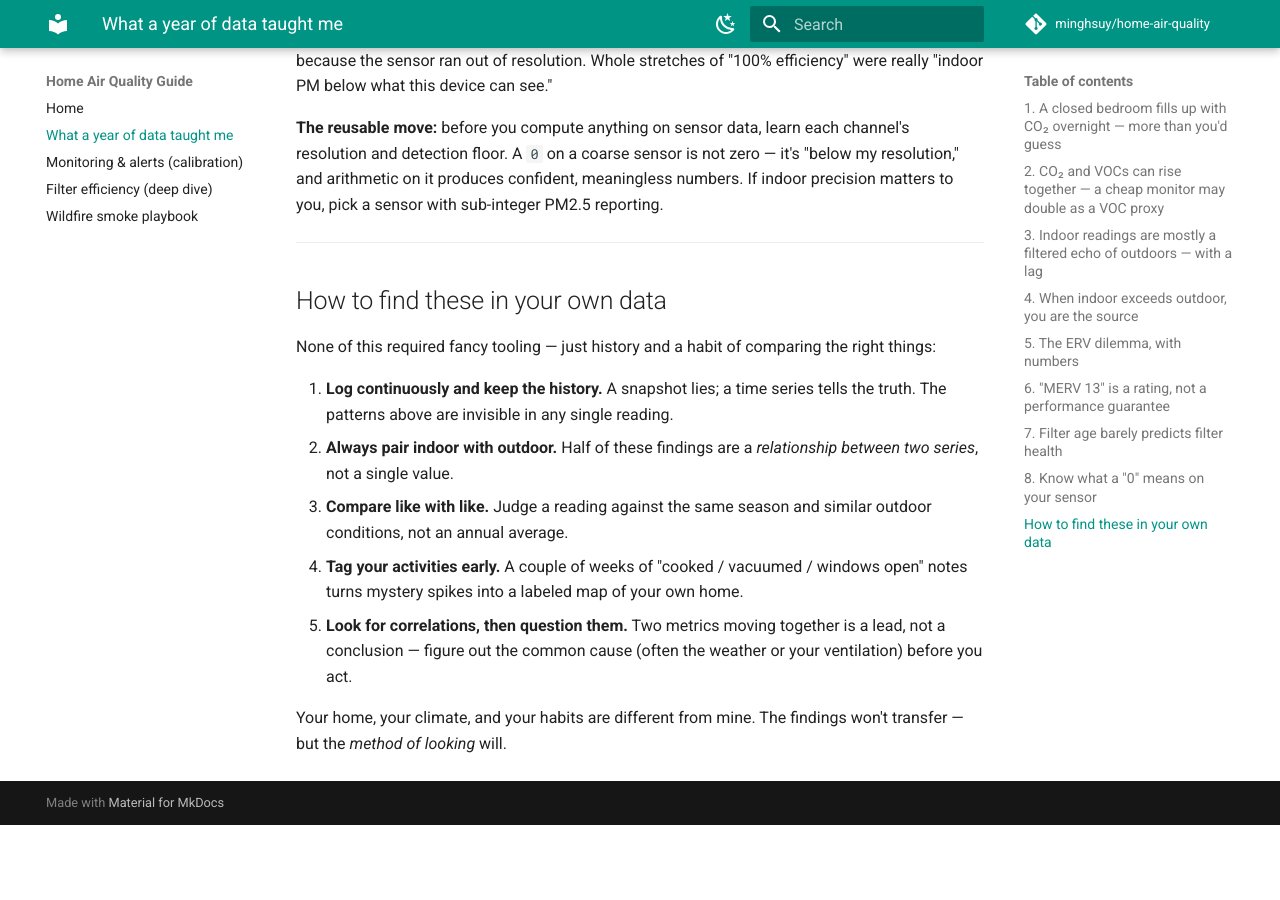
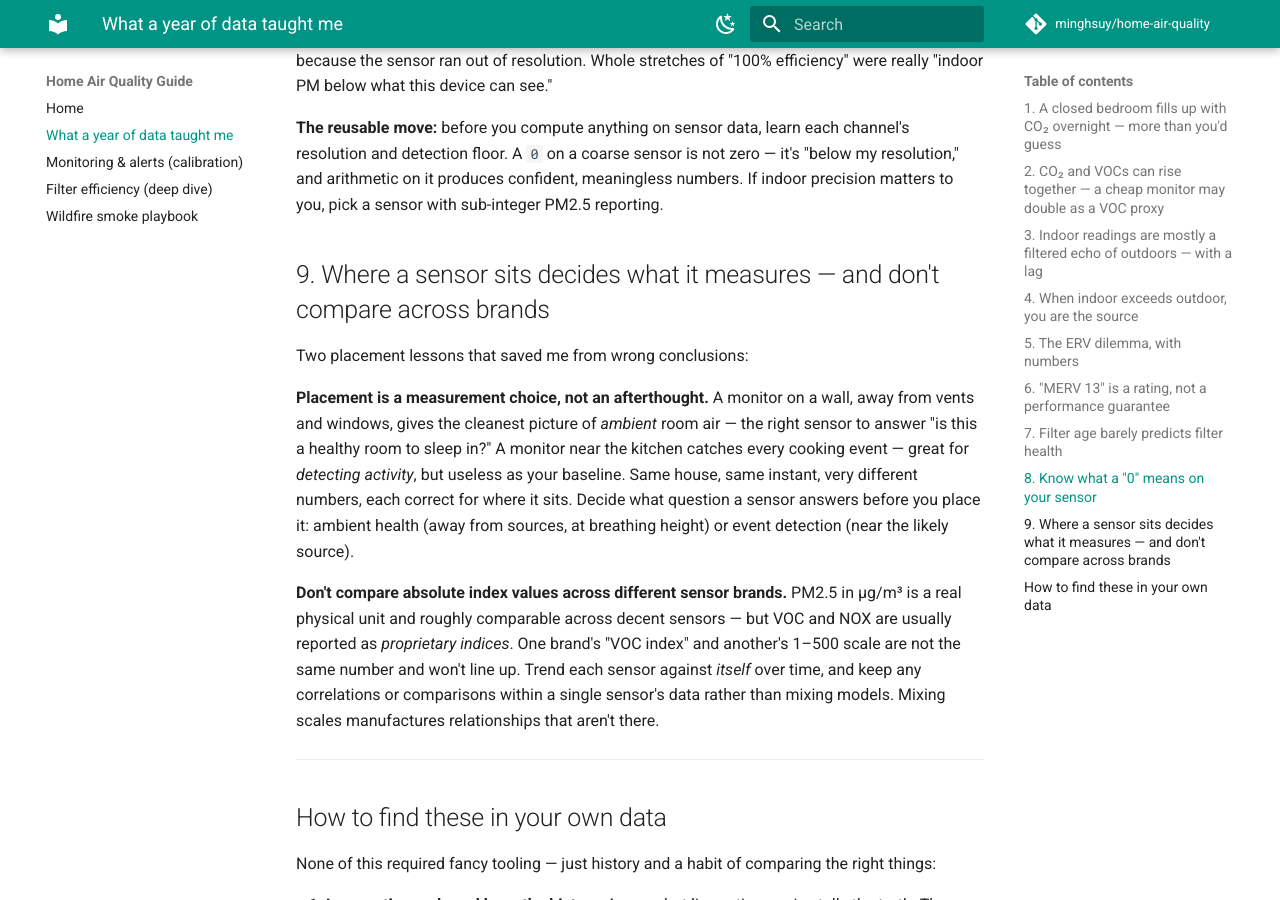
Before and after one commit to minghsuy/home-air-quality, an MkDocs documentation site: the page built from docs/what-a-year-of-data-taught-me.md, in a window 1280 px wide and 900 px high, scrolled down 3731 px. Built offline with MkDocs 1.6.1 and Material for MkDocs 9.7.7, drawn with Linux system fonts in a browser that asks for light colours; comment, search, counter and statistics services are not loaded; before the commit the page ends 4556 px from its top, so only the background shows below that.

Commit message:
Add sensor placement + cross-brand scale lessons to findings
Two reliable, generalizable data-quality lessons from the source project:
placement determines what a reading means (ambient vs event detection), and
you can't compare proprietary VOC/NOX indices across sensor brands — trend each
sensor against itself. Vendor-neutral; deliberately excluded the source's
flagged-unreliable health-effect and policy claims.

Co-Authored-By: Claude Opus 4.8 <noreply@anthropic.com>
Claude-Session: https://claude.ai/code/session_01EkFRcZ66XGotbQuSgDEanr

```diff
--- a/docs/what-a-year-of-data-taught-me.md
+++ b/docs/what-a-year-of-data-taught-me.md
@@ -67,6 +67,14 @@ A subtle data-quality trap that cost me a wrong conclusion: a low-cost PM2.5 sen
 
 **The reusable move:** before you compute anything on sensor data, learn each channel's resolution and detection floor. A `0` on a coarse sensor is not zero — it's "below my resolution," and arithmetic on it produces confident, meaningless numbers. If indoor precision matters to you, pick a sensor with sub-integer PM2.5 reporting.
 
+## 9. Where a sensor sits decides what it measures — and don't compare across brands
+
+Two placement lessons that saved me from wrong conclusions:
+
+**Placement is a measurement choice, not an afterthought.** A monitor on a wall, away from vents and windows, gives the cleanest picture of *ambient* room air — the right sensor to answer "is this a healthy room to sleep in?" A monitor near the kitchen catches every cooking event — great for *detecting activity*, but useless as your baseline. Same house, same instant, very different numbers, each correct for where it sits. Decide what question a sensor answers before you place it: ambient health (away from sources, at breathing height) or event detection (near the likely source).
+
+**Don't compare absolute index values across different sensor brands.** PM2.5 in µg/m³ is a real physical unit and roughly comparable across decent sensors — but VOC and NOX are usually reported as *proprietary indices*. One brand's "VOC index" and another's 1–500 scale are not the same number and won't line up. Trend each sensor against *itself* over time, and keep any correlations or comparisons within a single sensor's data rather than mixing models. Mixing scales manufactures relationships that aren't there.
+
 ---
 
 ## How to find these in your own data
```
